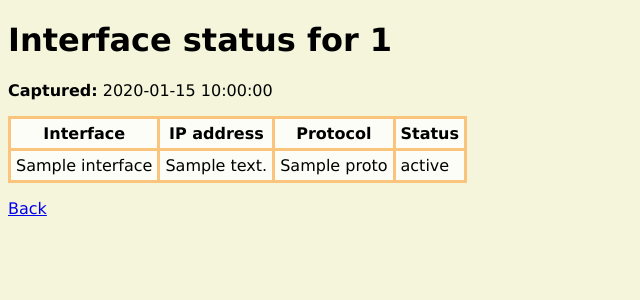
After one commit to jazzpu/ipa2025-msapp, a Flask app: page /interfaces/1 in a window 1280 px wide. The commit adds this page. Shown: the top 300 px of the page, without its empty margins (0-640 px from the left). Run offline with Flask 3, Linux system fonts and the light colour scheme; a database or web service that is not in the repository returns one stand-in record (values such as "Sample title").

Commit message:
Part 14: fixing style and html

```diff
--- a/web/app.py
+++ b/web/app.py
@@ -12,6 +12,7 @@ db_name    = os.environ.get("DB_NAME")
 client = MongoClient(mongo_uri)
 db = client[db_name]
 routers = db["routers"]
+interfaces_status = db["interfaces_status"]
 
 @app.route("/", methods=["GET"])
 def index():
@@ -36,5 +37,11 @@ def delete_router(id):
     routers.delete_one({"_id": ObjectId(id)})
     return redirect("/")
 
+@app.route("/interfaces/<ip>", methods=["GET"])
+def show_interfaces(ip):
+    # Get the latest stored interface status for this router IP
+    latest = interfaces_status.find_one({"router_ip": ip}, sort=[("timestamp", -1)])
+    return render_template("interfaces.html", ip=ip, status=latest)
+
 if __name__ == "__main__":
     app.run(debug=True, host="0.0.0.0", port=8080)
--- a/web/static/style.css
+++ b/web/static/style.css
@@ -1,2 +1,11 @@
 body {background-color: beige ; font-family: 'Lucida Sans', 'Lucida Sans Regular', 'Lucida Grande', 'Lucida Sans Unicode', Geneva, Verdana, sans-serif;}
 button {background-color: rgb(230, 161, 59) ; border-radius: 5px ;}
+table, th, td {
+    border-collapse: collapse;
+    border: 3px solid rgb(250, 196, 125);
+    padding: 5px;
+    background-color: rgb(253, 253, 247);
+}
+table {
+    border-radius: 5px;
+}
--- a/web/templates/index.html
+++ b/web/templates/index.html
@@ -10,7 +10,7 @@
     <form action="{{ url_for('add_router') }}" method="POST">
       <input type="text" name="ip" placeholder="IP address"required>
       <input type="text" name="username" placeholder="username" required>
-      <input type="text" name="passwd" placeholder="password" required>
+      <input type="password" name="passwd" placeholder="password" required>
       <button type="submit">Add Device</button>
     </form>
 
@@ -19,7 +19,7 @@
       <ul>
         {% for router in routers %}
           <li>
-            {{ router.ip }} - {{ router.username }} : {{ router.password }}
+            <a href="{{ url_for('show_interfaces', ip=router.ip) }}">{{ router.ip }}</a> - {{ router.username }}
             <form action="{{ url_for('delete_router', id=router._id|string) }}" method="POST" style="display:inline;">
               <input type="hidden" name="idx" value="{{ loop.index0 }}">
               <button type="submit">Delete</button>
--- /dev/null
+++ b/web/templates/interfaces.html
@@ -0,0 +1,38 @@
+<!doctype html>
+<html>
+  <head>
+    <title>Interfaces for {{ ip }}</title>
+    <link rel="stylesheet" href="/static/style.css">
+  </head>
+  <body>
+    <h1>Interface status for {{ ip }}</h1>
+
+    {% if status %}
+      <p><strong>Captured:</strong> {{ status.timestamp }}</p>
+      <table>
+        <thead>
+          <tr>
+            <th>Interface</th>
+            <th>IP address</th>
+            <th>Protocol</th>
+            <th>Status</th>
+          </tr>
+        </thead>
+        <tbody>
+          {% for intf in status.interfaces %}
+          <tr>
+            <td>{{ intf.interface }}</td>
+            <td>{{ intf.ip_address }}</td>
+            <td>{{ intf.proto }}</td>
+            <td>{{ intf.status }}</td>
+          </tr>
+          {% endfor %}
+        </tbody>
+      </table>
+    {% else %}
+      <p>No interface data found yet for this device.</p>
+    {% endif %}
+
+    <p><a href="{{ url_for('index') }}">Back</a></p>
+  </body>
+</html>
--- a/worker/callback.py
+++ b/worker/callback.py
@@ -1,5 +1,6 @@
 from bson import json_util
 from router_client import get_interfaces
+from database import save_interface_status
 
 def callback(ch, method, props, body):
     job = json_util.loads(body.decode())
@@ -10,5 +11,7 @@ def callback(ch, method, props, body):
 
     try:
         output = get_interfaces(router_ip, router_username, router_password)
+        if output is not None:
+            save_interface_status(router_ip, output)
     except Exception as e:
         print(f" Error: {e}")
--- a/worker/router_client.py
+++ b/worker/router_client.py
@@ -19,7 +19,11 @@ def get_interfaces(ip, username, password):
         result = conn.send_command("show ip int br", use_textfsm=True)
         conn.disconnect()
 
+    # Log the parsed result for container logs visibility
     print(json.dumps(result, indent=2))
+
+    # Return the structured interfaces list so callers can persist/use it
+    return result
 
 
 if __name__=='__main__':
```
